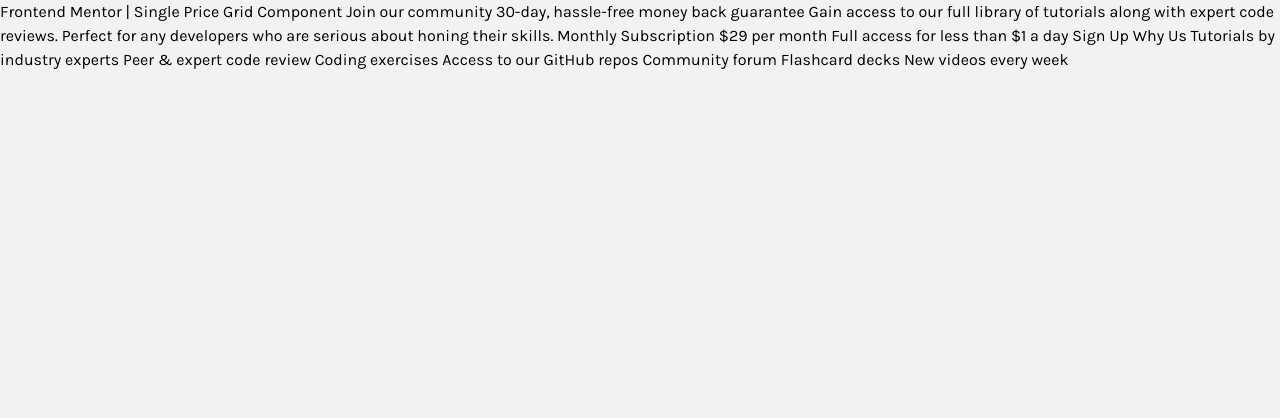
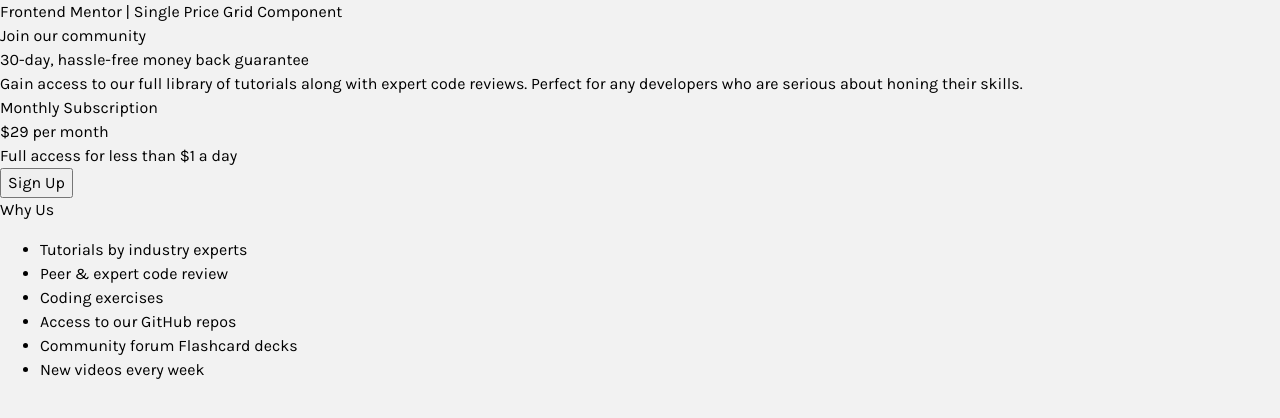
Before and after one commit to MatejaC/frontendmentor.io---Single-price-grid-component-challenge, a plain HTML site: page index.html in a window 1280 px wide. Drawn offline with Linux system fonts and the light colour scheme.

Commit message:
initial content to html file

```diff
--- a/index.html
+++ b/index.html
@@ -14,18 +14,31 @@
 
 <body>
 
+  <div class="introduction">
+    <div class="introduction__headline">Join our community</div>
+    <div class="introduction__money-back-garantee">30-day, hassle-free money back guarantee</div>
+    <div class="introduction__acess">Gain access to our full library of tutorials along with expert code reviews.
+      Perfect for any developers who are serious about honing their skills.</div>
+  </div>
 
-  Join our community
+  <div class="subscription">
+    <div class="subscription__title">Monthly Subscription</div>
+    <div class="subscription__price">&dollar;29 per month</div>
+    <div class="subscription__acess">Full access for less than &dollar;1 a day</div>
+    <button class="sign-up"></>Sign Up </button>
+  </div>
 
-
-  30-day, hassle-free money back guarantee Gain access to
-  our full library of tutorials along with expert code reviews. Perfect for
-  any developers who are serious about honing their skills. Monthly
-  Subscription &dollar;29 per month Full access for less than &dollar;1 a day
-  Sign Up Why Us Tutorials by industry experts Peer &amp; expert code review
-  Coding exercises Access to our GitHub repos Community forum Flashcard decks
-  New videos every week
-
+  <div class="about-us">
+    <div class="about-us__title">Why Us</div>
+    <ul class="about-us__description">
+      <li>Tutorials by industry experts</li>
+      <li>Peer &amp; expert code review</li>
+      <li>Coding exercises</li>
+      <li>Access to our GitHub repos</li>
+      <li>Community forum Flashcard decks</li>
+      <li>New videos every week</li>
+    </ul>
+  </div>
 
 </body>
 
```
